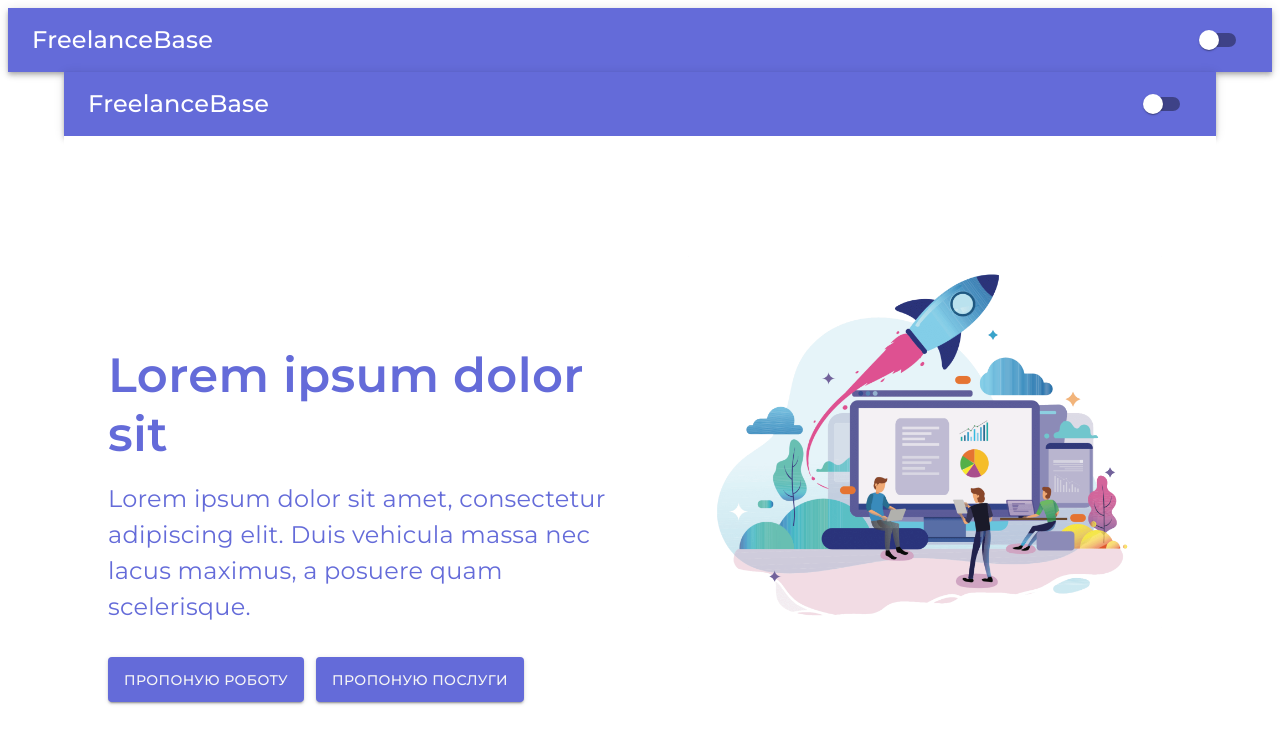
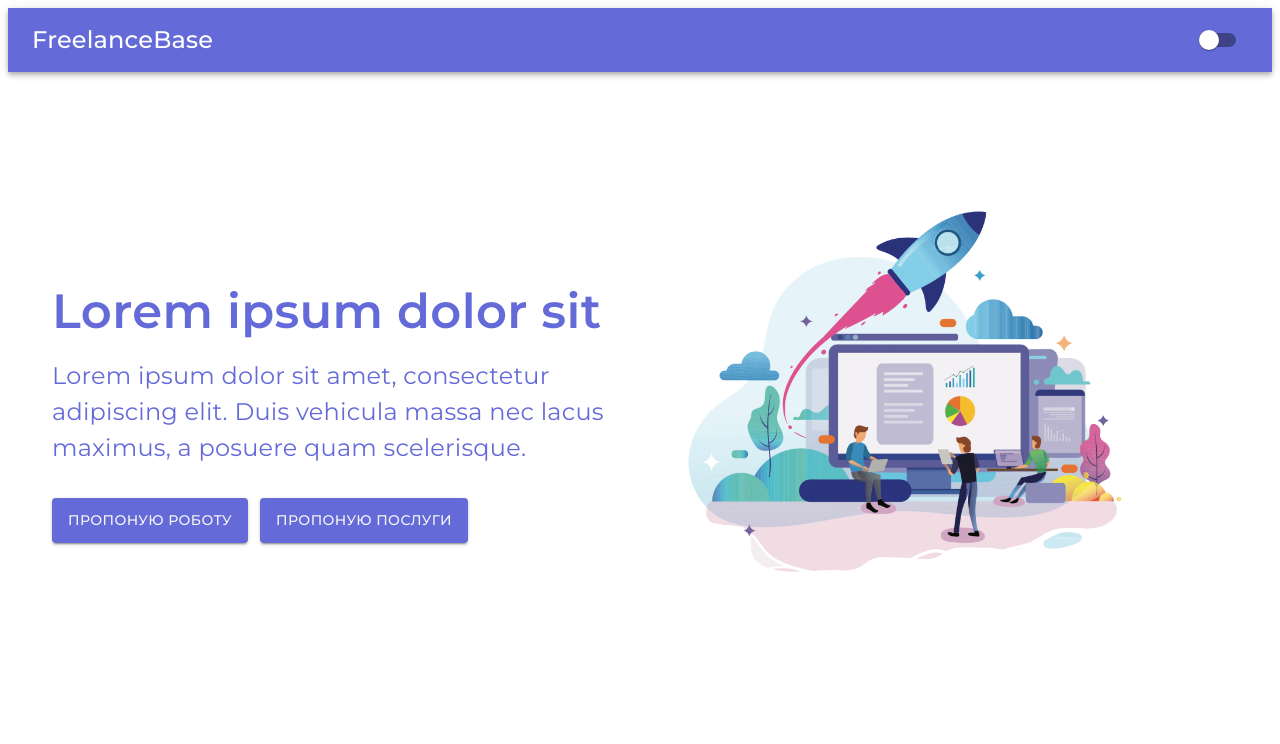
Before and after one commit to proga-react-practice/epsilon-team-project, a React (Vite) app: page /home in a window 1280 px wide. Shown: the top 744 px of the page. Built offline with nearby package versions, Linux system fonts and the light colour scheme.

Commit message:
layout fix

```diff
--- a/src/App.tsx
+++ b/src/App.tsx
@@ -1,19 +1,14 @@
-import { ThemeProvider } from "@emotion/react";
 import { FC } from "react";
 import { BrowserRouter } from "react-router-dom";
-import { lightTheme, darkTheme } from './components/themes/themes';
 import Router from "./AppRouter";
 
 
 const App: FC = () => {
-    const isDarkTheme = true;
 
-    return(
-        <ThemeProvider theme={isDarkTheme ? darkTheme : lightTheme}>
-            <BrowserRouter>
-            <Router />
-            </BrowserRouter>
-        </ThemeProvider>
+return(
+    <BrowserRouter>
+      <Router />
+    </BrowserRouter>
     );
 };
 
--- a/src/AppRouter.tsx
+++ b/src/AppRouter.tsx
@@ -4,7 +4,7 @@ import Freelancers from './Pages/Vova';
 import Customers from './Pages/Maks';
 import NotFoundPage from './components/404/404';
 import { DEFAULT_ROUTE, HOME_ROUTE, FREELANCERS_ROUTE, CUSTOMERS_ROUTE } from "./routes";
-import DefaultLayout from "./layout/layout";
+import DefaultLayout from "./components/layout/layout";
 
 const Router = () => {
   return (
--- a/src/Pages/Maks.tsx
+++ b/src/Pages/Maks.tsx
@@ -2,16 +2,10 @@ import React, { useState } from "react";
 import AddOrderForm from "../components/customer/AddOrderForm";
 import Cards from "../components/customer/Cards";
 import { Project } from "../components/customer/Utils";
-import { lightTheme, darkTheme } from "../components/themes/themes";
-import IconButton from "@mui/material/IconButton";
-import Brightness4Icon from "@mui/icons-material/Brightness4";
-import CssBaseline from "@mui/material/CssBaseline";
 import Box from "@mui/material/Box";
-import { ThemeProvider } from "@mui/material/styles";
-import DefaultLayout from '../components/layout/deafoltlayout';
 const Customers: React.FC = () => {
   const [projects, setProjects] = useState<Project[]>([]);
-  const [darkMode, setDarkMode] = useState(false);
+
 
   const addProject = (project: Project) => {
     setProjects([...projects, project]);
@@ -21,18 +15,8 @@ const Customers: React.FC = () => {
     setProjects(projects.filter((project) => project.id !== id));
   };
 
-  const toggleDarkMode = () => {
-    setDarkMode((prevDarkMode) => !prevDarkMode);
-  };
-
-  const theme = darkMode ? darkTheme : lightTheme;
-
   return (
-    <DefaultLayout>
-    <ThemeProvider theme={theme}>
-      <CssBaseline />
       <Box
-        className={`main ${darkMode ? "dark-background" : "light-background"}`}
         sx={{
           display: "flex",
           flexDirection: "column",
@@ -41,23 +25,12 @@ const Customers: React.FC = () => {
           padding: "20px",
         }}
       >
-        <IconButton
-          onClick={toggleDarkMode}
-          aria-label="toggle dark mode"
-          sx={{ position: "absolute", top: 10, right: 10 }}
-        >
-          <Brightness4Icon />
-        </IconButton>
-        <AddOrderForm addProject={addProject} darkMode={darkMode} />
+
+        <AddOrderForm addProject={addProject} />
         <Cards
-          projects={projects}
-          deleteProject={deleteProject}
-          darkMode={darkMode}
-        />
+        projects={projects}
+        deleteProject={deleteProject} darkMode={false} />
       </Box>
-    </ThemeProvider>
-    </DefaultLayout>
   );
 };
-
 export default Customers;
--- a/src/Pages/Vova.tsx
+++ b/src/Pages/Vova.tsx
@@ -2,15 +2,10 @@ import React, { useState } from 'react';
 import RegistrationForm from '../components/freelancer/form';
 import FreelancerList from '../components/freelancer/cards';
 import { Freelancer } from '../components/freelancer/Freelancer';
-import { ThemeProvider} from '@mui/material/styles';
-import { lightTheme, darkTheme } from '../components/themes/themes';
-import Switch from '@mui/material/Switch';
-import CssBaseline from '@mui/material/CssBaseline';
 import { Box, Grid } from '@mui/material';
 
 
 const Freelancers: React.FC = () => {
-  const [darkMode, setDarkMode] = useState(false);
   const [freelancers, setFreelancers] = useState<Freelancer[]>([]);
 
   const handleDelete = (index: number) => {
@@ -19,23 +14,11 @@ const Freelancers: React.FC = () => {
     setFreelancers(updatedFreelancers);
   };
 
-  const toggleDarkMode = () => {
-    setDarkMode(prevDarkMode => !prevDarkMode);
-  };
-
-  const theme = darkMode ? darkTheme : lightTheme;
-
   return (
-
-    <ThemeProvider theme={theme}>
-      <CssBaseline />
-      <Box>
-        <Switch
-          checked={darkMode}
-          onChange={toggleDarkMode}
-          color="primary"
-          inputProps={{ 'aria-label': 'toggle dark mode' }}
-        />
+      <Box sx={{
+        padding: '20px',
+        minHeight: '100vh',
+      }}>
         <Grid container justifyContent="center"   spacing={22}>
           <Grid item xs={12} md={6} lg={4}>
             <RegistrationForm setFreelancers={setFreelancers} />
@@ -45,8 +28,6 @@ const Freelancers: React.FC = () => {
           </Grid>
         </Grid>
       </Box>
-    </ThemeProvider>
-
   );
 };
 
--- a/src/components/404/404.tsx
+++ b/src/components/404/404.tsx
@@ -1,20 +1,11 @@
-import { useState } from 'react';
-import { Box, Typography, Button, Switch, ThemeProvider, useMediaQuery } from '@mui/material';
+import { Box, Typography, Button, useMediaQuery } from '@mui/material';
 import doggif from "./doggif.gif";
-import { lightTheme, darkTheme } from '../themes/themes';
+
 
 const NotFoundPage = () => {
-  const [darkMode, setDarkMode] = useState(false);
   const prefersSmallerScreen = useMediaQuery('(max-width:600px)');
 
-  const toggleDarkMode = () => {
-    setDarkMode(prevDarkMode => !prevDarkMode);
-  };
-
-  const theme = darkMode ? darkTheme : lightTheme;
-
   return (
-    <ThemeProvider theme={theme}>
     <Box
       sx={{
         display: 'flex',
@@ -23,18 +14,10 @@ const NotFoundPage = () => {
         justifyContent: 'center',
         minHeight: '100vh',
         textAlign: 'center',
-        backgroundColor: theme.palette.background.default,
-        color: theme.palette.text.primary,
-        padding: prefersSmallerScreen ? '10px' : '20px', // Задаємо менше відступи для менших екранів
+        backgroundColor: 'background.default',
+        padding: prefersSmallerScreen ? '10px' : '20px',
       }}
     >
-      <Switch
-        checked={darkMode}
-        onChange={toggleDarkMode}
-        color="primary"
-        inputProps={{ 'aria-label': 'toggle dark mode' }}
-        sx={{ position: 'absolute', top: 0, right: 0 }} // Перемикач теми знаходиться зверху справа
-      />
       <img src={doggif} alt="404 Not Found" style={{ width: prefersSmallerScreen ? '250px' : '350px', height: prefersSmallerScreen ? '250px' : '350px', marginBottom: prefersSmallerScreen ? '20px' : '40px' }} />
       <Typography variant="h4" color="primary" gutterBottom sx={{ fontFamily:'Montserrat', fontWeight:'bold' }}>
         Oops! Сторінку не знайдено
@@ -46,7 +29,6 @@ const NotFoundPage = () => {
         На головну
       </Button>
     </Box>
-    </ThemeProvider>
   );
 };
 
--- a/src/components/home_page/homepage.tsx
+++ b/src/components/home_page/homepage.tsx
@@ -1,42 +1,16 @@
-import React, { useState } from 'react';
-import { AppBar, Toolbar, Typography, Button, Box, Link, ThemeProvider, Switch, Grid } from '@mui/material';
-import DefaultLayout from '../layout/deafoltlayout';
-import { lightTheme, darkTheme } from '../themes/themes';
+import React from 'react';
+import { Typography, Button, Box, Link, Grid } from '@mui/material';
+
 
 const Home: React.FC = () => {
-  const [darkMode, setDarkMode] = useState(false);
-
-  const toggleDarkMode = () => {
-    setDarkMode(prevDarkMode => !prevDarkMode);
-  };
-
-  const theme = darkMode ? darkTheme : lightTheme;
-
   return (
-    <ThemeProvider theme={theme}>
-      <AppBar position="static" color="primary" sx={{ width: '100%' }}>
-        <Toolbar>
-
-        <Typography variant="h6" sx={{ flexGrow: 1, fontFamily: 'Montserrat', fontSize: { xs: '18px', md: '24px' } }} color="customColor1" >
-            FreelanceBase
-          </Typography>
-          <Switch
-            checked={darkMode}
-            onChange={toggleDarkMode}
-            color="primary"
-            inputProps={{ 'aria-label': 'toggle dark mode' }}
-          />
-        </Toolbar>
-      </AppBar>
     <Box
       sx={{
-            backgroundColor: theme.palette.background.default,
         padding: '20px',
         minHeight: '100vh',
+
       }}
     >
-      <DefaultLayout>
-
       <Grid container spacing={2}>
         <Grid item xs={12} md={6}>
           <Box sx={{ mt: { xs: '40px', md: '190px' } }}>
@@ -66,14 +40,12 @@ const Home: React.FC = () => {
         </Grid>
 
         <Grid item xs={12} md={6}>
-              <Box sx={{ mt: { xs: '40px', md: '100px' }, ml: '40px', display: 'flex', mr:'10px' }}>
-                <img src="home10.png" alt="fff" style={{ maxWidth: '100%', height: 'auto' }} />
+          <Box sx={{ mt: { xs: '40px', md: '100px' }, ml: '10px', display: 'flex', mr:'10px' }}>
+            <img src="home10.png" alt="fff" style={{ maxWidth: '500px', height: 'auto' }} />
           </Box>
         </Grid>
       </Grid>
-      </DefaultLayout>
     </Box>
-    </ThemeProvider>
   );
 };
 
--- a/src/components/layout/deafoltlayout.tsx
+++ /dev/null
@@ -1,17 +0,0 @@
-import {Container, Box } from '@mui/material';
-
-interface DefaultLayoutProps {
-  children: React.ReactNode;
-}
-
-const DefaultLayout: React.FC<DefaultLayoutProps> = ({ children }) => {
-  return (
-    <Box sx={{}}>
-      <Container >
-        {children}
-      </Container>
-    </Box>
-  );
-};
-
-export default DefaultLayout;
--- a/src/layout/layout.tsx
+++ b/src/components/layout/layout.tsx
@@ -1,8 +1,8 @@
-// DefaultLayout.tsx
+
 import { Container, Box, Switch, AppBar, Toolbar, Typography, ThemeProvider } from '@mui/material';
 import { Outlet } from "react-router-dom";
 import { FC, useState } from "react";
-import { darkTheme, lightTheme } from '../components/themes/themes';
+import { darkTheme, lightTheme } from '../themes/themes';
 
 const DefaultLayout: FC = () => {
   const [darkMode, setDarkMode] = useState(false);
@@ -15,7 +15,7 @@ const DefaultLayout: FC = () => {
 
   return (
     <ThemeProvider theme={theme}>
-    <Box>
+    <Box sx={{backgroundColor: 'background.default'}}>
       <AppBar position="static" color="primary" sx={{ width: '100%' }}>
         <Toolbar>
           <Typography variant="h6" sx={{ flexGrow: 1, fontFamily: 'Montserrat', fontSize: { xs: '18px', md: '24px' } }} color="customColor1" >
@@ -29,7 +29,7 @@ const DefaultLayout: FC = () => {
           />
         </Toolbar>
       </AppBar>
-      <Container sx={{}}>
+      <Container sx={{minWidth:'100%'}}>
         <Outlet />
       </Container>
     </Box>
```
Also changed, not shown: home15.webp (added). Lines whose indentation alone changed are shown as unchanged.
